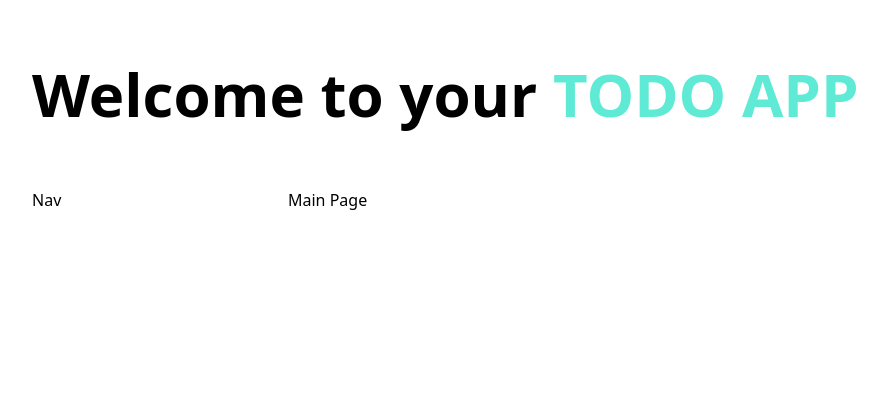
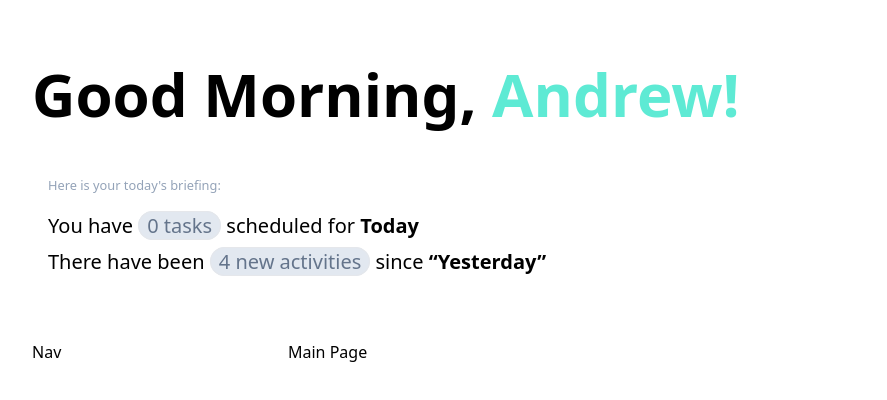
Before and after one commit to Bcypher01/to-do-frontend, a Next.js app: page / in a window 1280 px wide. Shown: the top 400 px of the page, without its empty margins (96-983 px from the left). Built offline with nearby package versions, Linux system fonts and the light colour scheme.

Commit message:
Add header ui

```diff
--- a/components/Header.js
+++ b/components/Header.js
@@ -1,9 +1,30 @@
 const Header = () => {
   return (
     <div className="py-16">
-      <h1 className="text-6xl font-semibold">
-        Welcome to your <span className="text-teal-300">TODO APP</span>
+      <h1 className="text-6xl font-semibold pb-12">
+        Good Morning, <span className="text-teal-300">Andrew!</span>
       </h1>
+      <div className="pl-4">
+        <small className="text-slate-400">
+          Here is your today&apos;s briefing:
+        </small>
+        <section className="block pt-4 space-y-2">
+          <h1 className="text-xl">
+            You have{" "}
+            <span className="px-2 bg-slate-200 border border-gray-200 rounded-full text-slate-500">
+              0 tasks
+            </span>{" "}
+            scheduled for <b>Today</b>
+          </h1>
+          <h1 className="text-xl">
+            There have been{" "}
+            <span className="px-2 bg-slate-200 border border-gray-200 rounded-full text-slate-500">
+              4 new activities
+            </span>{" "}
+            since <q className="font-semibold">Yesterday</q>
+          </h1>
+        </section>
+      </div>
     </div>
   );
 };
```
